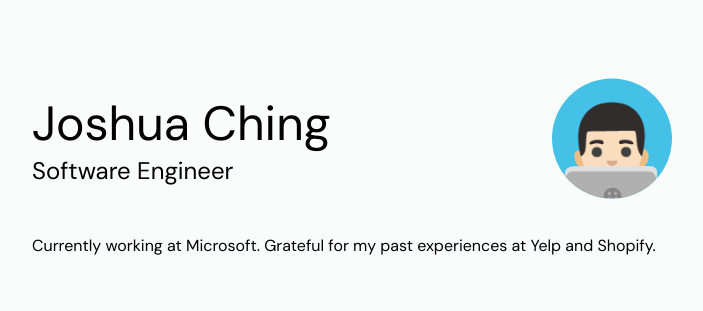
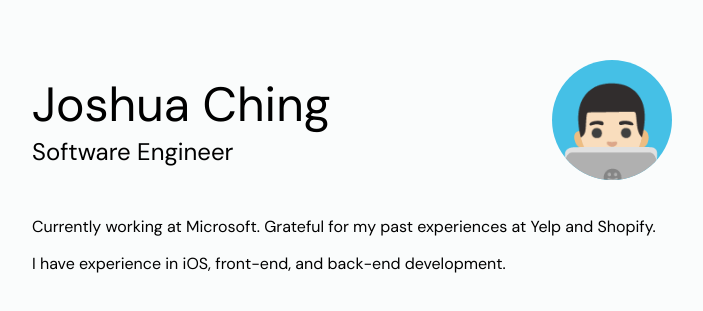
Before and after one commit to JoshuaChing/joshuaching.github.io, a Gatsby site: page / in a window 1280 px wide. Shown: the part 243-554 px from the top of the page, without its empty margins (296-999 px from the left). Built offline with nearby package versions, Linux system fonts and the light colour scheme; Gatsby itself is replaced by a stand-in of ours.

Commit message:
minor text updates

```diff
--- a/src/components/profile/profile.module.scss
+++ b/src/components/profile/profile.module.scss
@@ -50,3 +50,8 @@ $pictureBackground: $lightBlue;
     font-size: $pictureWidth*$pictureFontSizeRatio;
     margin-top: $pictureMarginTopRatio;
 }
+
+// description styling
+.descriptionContainer {
+    width: $profileWidth;
+}
--- a/src/components/profile/profile.tsx
+++ b/src/components/profile/profile.tsx
@@ -5,7 +5,8 @@ const styles = require('./profile.module.scss')
 const headerText = "Joshua Ching"
 const subheaderText = "Software Engineer"
 const picture = "👨🏻‍💻"
-const description = "Currently working at Microsoft. Grateful for my past experiences at Yelp and Shopify."
+const experience = "Currently working at Microsoft. Grateful for my past experiences at Yelp and Shopify."
+const skillset = "I have experience in iOS, front-end, and back-end development."
 
 class Profile extends React.PureComponent {
     render() {
@@ -20,7 +21,10 @@ class Profile extends React.PureComponent {
                         <div className={styles.picture}>{picture}</div>
                     </div>
                 </div>
-                <p>{description}</p>
+                <div className={styles.descriptionContainer}>
+                    <p>{experience}</p>
+                    <p>{skillset}</p>
+                </div>
             </div>
         )
     }
```
